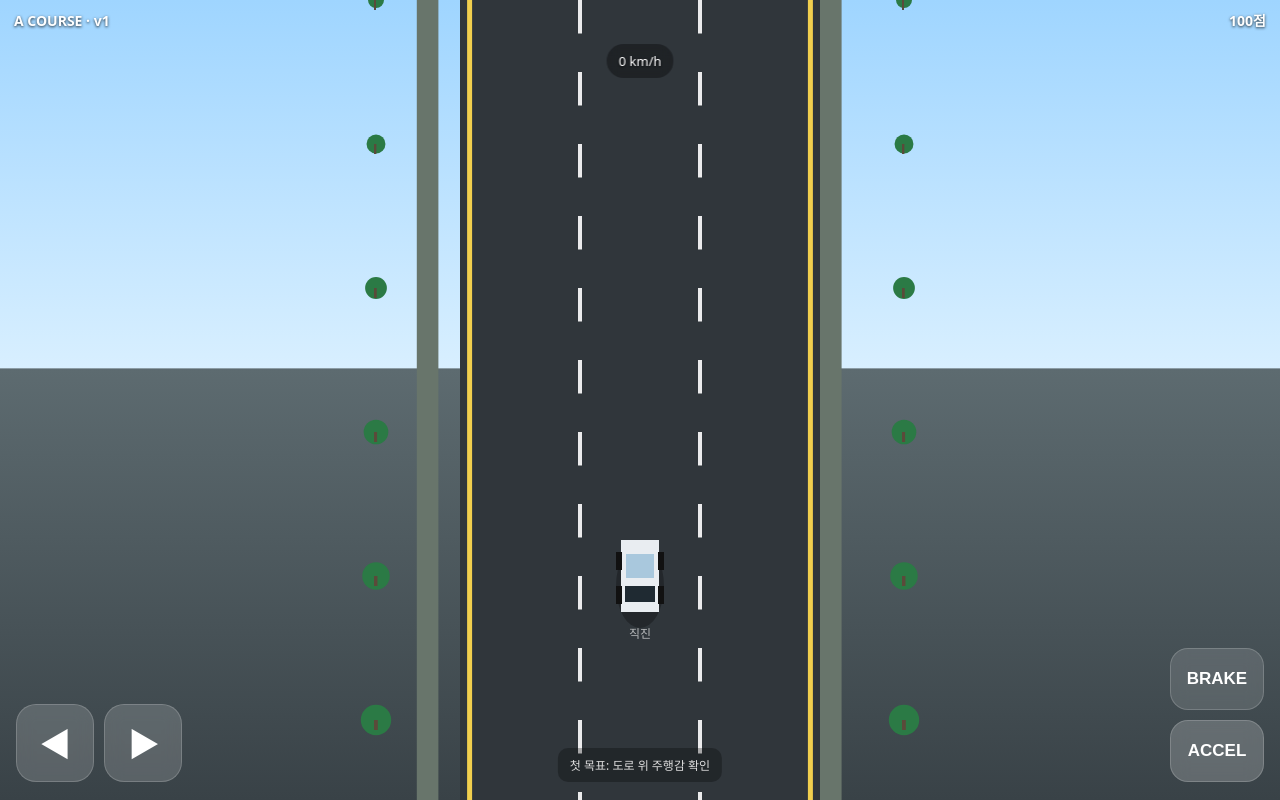
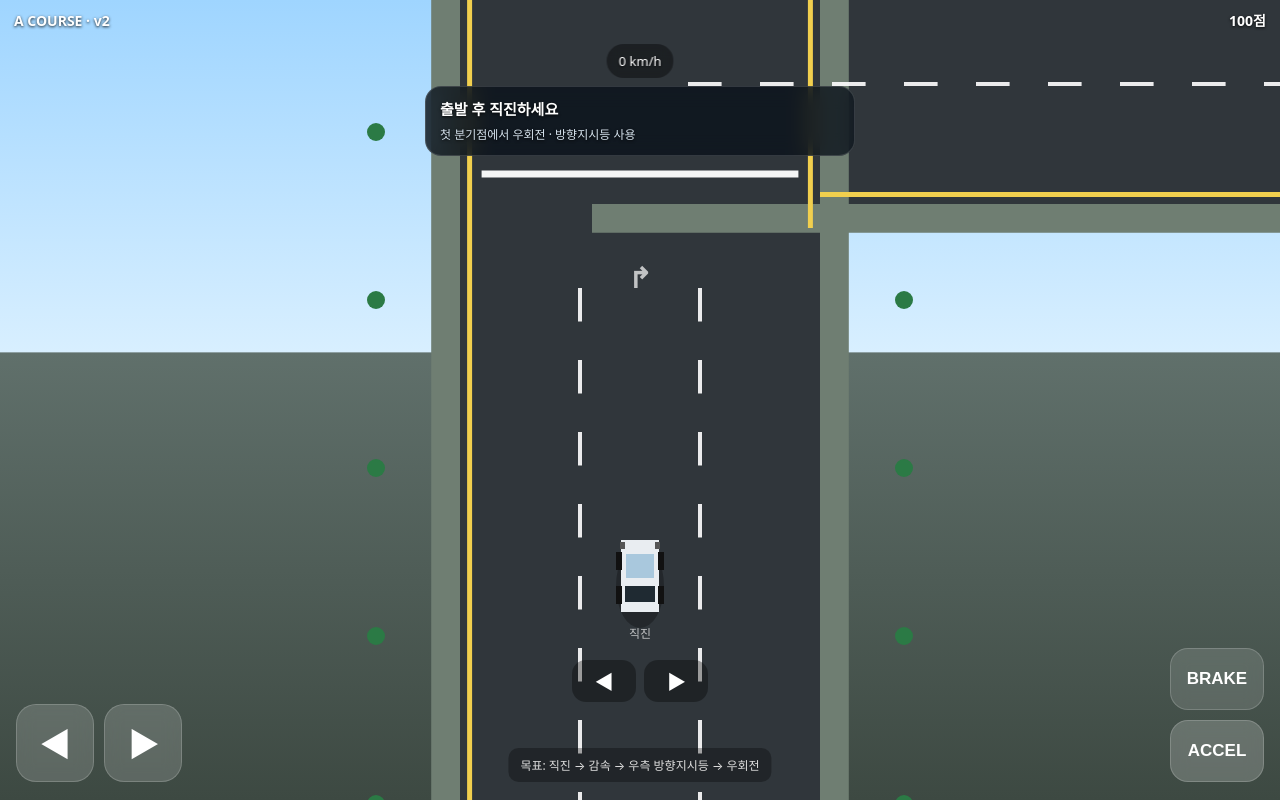
Before and after one commit to ariamake/-gangseo-roadtest, a plain HTML site: page index.html in a window 1280 px wide. Both pictures are taken after a click on the button "A코스 주행 시작". Drawn offline with Linux system fonts and the light colour scheme.

Commit message:
Add files via upload

```diff
--- a/index.html
+++ b/index.html
@@ -3,171 +3,75 @@
 <head>
 <meta charset="utf-8" />
 <meta name="viewport" content="width=device-width,initial-scale=1,maximum-scale=1,user-scalable=no" />
-<title>강서 ROAD TEST v1</title>
+<title>강서 ROAD TEST v2</title>
 <style>
-  html,body{margin:0;height:100%;overflow:hidden;background:#111;font-family:system-ui,-apple-system,BlinkMacSystemFont,"Segoe UI",sans-serif;touch-action:none}
-  #wrap{position:fixed;inset:0;background:#111}
-  canvas{display:block;width:100%;height:100%}
-  #hud{position:fixed;inset:0;pointer-events:none;color:#fff;text-shadow:0 1px 3px rgba(0,0,0,.8)}
-  #topbar{position:absolute;left:14px;right:14px;top:10px;display:flex;justify-content:space-between;align-items:center;font-weight:700;font-size:14px}
-  #status{position:absolute;top:44px;left:50%;transform:translateX(-50%);background:rgba(0,0,0,.35);backdrop-filter:blur(6px);padding:8px 12px;border-radius:999px;font-size:13px}
-  .controls{position:fixed;inset:0;pointer-events:none}
-  .pad{position:absolute;bottom:18px;display:flex;gap:10px;pointer-events:auto}
-  #leftPad{left:16px}
-  #rightPad{right:16px;flex-direction:column-reverse}
-  .btn{width:78px;height:78px;border:none;border-radius:20px;background:rgba(255,255,255,.16);color:white;font-size:30px;font-weight:800;backdrop-filter:blur(8px);box-shadow:inset 0 0 0 1px rgba(255,255,255,.18);user-select:none;-webkit-user-select:none}
-  .btn:active,.btn.active{background:rgba(255,255,255,.34);transform:scale(.98)}
-  #gas,#brake{width:94px;height:62px;font-size:17px;border-radius:18px}
-  #gas{background:rgba(255,255,255,.20)}
-  #brake{background:rgba(255,255,255,.13)}
-  #hint{position:fixed;left:50%;bottom:18px;transform:translateX(-50%);padding:8px 12px;border-radius:10px;background:rgba(0,0,0,.28);color:#ddd;font-size:12px;pointer-events:none}
-  #start{position:fixed;inset:0;display:flex;align-items:center;justify-content:center;background:linear-gradient(180deg,#8ec9ff 0 58%,#495159 58%);z-index:5}
-  #card{width:min(88vw,420px);background:rgba(10,18,28,.88);color:#fff;padding:24px;border-radius:24px;box-shadow:0 20px 60px rgba(0,0,0,.35);text-align:center}
-  #card h1{margin:0 0 8px;font-size:30px}
-  #card p{margin:6px 0 18px;color:#d8e4ef;line-height:1.55}
-  #startBtn{border:0;border-radius:16px;padding:15px 24px;font-size:18px;font-weight:800;background:#fff;color:#17212b;width:100%}
-  @media (orientation:portrait){#hint::after{content:' · 가로모드 권장'}}
+html,body{margin:0;height:100%;overflow:hidden;background:#111;font-family:system-ui,-apple-system,BlinkMacSystemFont,"Segoe UI",sans-serif;touch-action:none}
+#wrap{position:fixed;inset:0;background:#111} canvas{display:block;width:100%;height:100%}
+#hud{position:fixed;inset:0;pointer-events:none;color:#fff;text-shadow:0 1px 3px rgba(0,0,0,.85)}
+#topbar{position:absolute;left:14px;right:14px;top:10px;display:flex;justify-content:space-between;align-items:center;font-weight:800;font-size:14px}
+#status{position:absolute;top:44px;left:50%;transform:translateX(-50%);background:rgba(0,0,0,.4);backdrop-filter:blur(6px);padding:8px 12px;border-radius:999px;font-size:13px}
+#nav{position:absolute;top:86px;left:50%;transform:translateX(-50%);width:min(82vw,430px);background:rgba(9,17,26,.78);backdrop-filter:blur(10px);border:1px solid rgba(255,255,255,.14);border-radius:16px;padding:11px 14px;box-sizing:border-box}
+#nav strong{display:block;font-size:15px;margin-bottom:3px} #nav span{font-size:12px;color:#d7e4ef}
+.controls{position:fixed;inset:0;pointer-events:none}.pad{position:absolute;bottom:18px;display:flex;gap:10px;pointer-events:auto}#leftPad{left:16px}#rightPad{right:16px;flex-direction:column-reverse}
+.btn{width:78px;height:78px;border:none;border-radius:20px;background:rgba(255,255,255,.16);color:white;font-size:30px;font-weight:800;backdrop-filter:blur(8px);box-shadow:inset 0 0 0 1px rgba(255,255,255,.18);user-select:none;-webkit-user-select:none}.btn:active,.btn.active{background:rgba(255,255,255,.34);transform:scale(.98)}
+#gas,#brake{width:94px;height:62px;font-size:17px;border-radius:18px}#gas{background:rgba(255,255,255,.20)}#brake{background:rgba(255,255,255,.13)}
+#signalPad{position:fixed;left:50%;bottom:98px;transform:translateX(-50%);display:flex;gap:8px;pointer-events:auto}.sig{width:64px;height:42px;border:0;border-radius:14px;background:rgba(0,0,0,.34);color:#fff;font-size:18px;font-weight:900}.sig.active{background:rgba(255,185,45,.78);color:#111}
+#hint{position:fixed;left:50%;bottom:18px;transform:translateX(-50%);padding:8px 12px;border-radius:10px;background:rgba(0,0,0,.3);color:#ddd;font-size:12px;pointer-events:none;white-space:nowrap}
+#toast{position:fixed;left:50%;top:48%;transform:translate(-50%,-50%);background:rgba(0,0,0,.68);color:#fff;padding:14px 20px;border-radius:16px;font-weight:800;font-size:18px;opacity:0;transition:opacity .2s;pointer-events:none;z-index:4}#toast.show{opacity:1}
+#start{position:fixed;inset:0;display:flex;align-items:center;justify-content:center;background:linear-gradient(180deg,#8ec9ff 0 58%,#495159 58%);z-index:5}#card{width:min(88vw,420px);background:rgba(10,18,28,.9);color:#fff;padding:24px;border-radius:24px;box-shadow:0 20px 60px rgba(0,0,0,.35);text-align:center}#card h1{margin:0 0 8px;font-size:30px}#card p{margin:6px 0 18px;color:#d8e4ef;line-height:1.55}#startBtn{border:0;border-radius:16px;padding:15px 24px;font-size:18px;font-weight:800;background:#fff;color:#17212b;width:100%}
+@media (orientation:portrait){#hint::after{content:' · 가로모드 권장'}}
 </style>
 </head>
 <body>
 <div id="wrap"><canvas id="game"></canvas></div>
-<div id="hud">
-  <div id="topbar"><span>A COURSE · v1</span><span id="score">100점</span></div>
-  <div id="status">0 km/h</div>
-</div>
-<div class="controls">
-  <div id="leftPad" class="pad">
-    <button class="btn" data-key="left">◀</button>
-    <button class="btn" data-key="right">▶</button>
-  </div>
-  <div id="rightPad" class="pad">
-    <button class="btn" id="gas" data-key="gas">ACCEL</button>
-    <button class="btn" id="brake" data-key="brake">BRAKE</button>
-  </div>
-</div>
-<div id="hint">첫 목표: 도로 위 주행감 확인</div>
-<div id="start">
-  <div id="card">
-    <h1>강서 ROAD TEST</h1>
-    <p>A코스 프로토타입 v1<br>차량 조작감과 3인칭 카메라를 먼저 확인합니다.</p>
-    <button id="startBtn">A코스 주행 시작</button>
-  </div>
-</div>
+<div id="hud"><div id="topbar"><span>A COURSE · v2</span><span id="score">100점</span></div><div id="status">0 km/h</div><div id="nav"><strong id="navTitle">출발 후 직진하세요</strong><span id="navSub">첫 분기점에서 우회전 · 방향지시등 사용</span></div></div>
+<div class="controls"><div id="leftPad" class="pad"><button class="btn" data-key="left">◀</button><button class="btn" data-key="right">▶</button></div><div id="rightPad" class="pad"><button class="btn" id="gas" data-key="gas">ACCEL</button><button class="btn" id="brake" data-key="brake">BRAKE</button></div></div>
+<div id="signalPad"><button class="sig" id="sigL">◀︎</button><button class="sig" id="sigR">▶︎</button></div>
+<div id="hint">목표: 직진 → 감속 → 우측 방향지시등 → 우회전</div><div id="toast"></div>
+<div id="start"><div id="card"><h1>강서 ROAD TEST</h1><p>A코스 구간 주행 프로토타입 v2<br>직진만 하던 v1에서 첫 분기·우회전·방향지시등을 추가했습니다.</p><button id="startBtn">A코스 주행 시작</button></div></div>
 <script>
-const canvas = document.getElementById('game');
-const ctx = canvas.getContext('2d');
-const statusEl = document.getElementById('status');
-const startEl = document.getElementById('start');
-const keys={left:false,right:false,gas:false,brake:false};
-let running=false, last=performance.now();
-
-function resize(){
-  const dpr=Math.min(devicePixelRatio||1,2);
-  canvas.width=Math.floor(innerWidth*dpr); canvas.height=Math.floor(innerHeight*dpr);
-  canvas.style.width=innerWidth+'px'; canvas.style.height=innerHeight+'px';
-  ctx.setTransform(dpr,0,0,dpr,0,0);
+const canvas=document.getElementById('game'),ctx=canvas.getContext('2d'),statusEl=document.getElementById('status'),scoreEl=document.getElementById('score'),navTitle=document.getElementById('navTitle'),navSub=document.getElementById('navSub'),toast=document.getElementById('toast'),startEl=document.getElementById('start');
+const keys={left:false,right:false,gas:false,brake:false}; let running=false,last=performance.now(),score=100,signal=0,checkpoint=0,penalties={signal:false,offroad:false,speed:false};
+function resize(){const dpr=Math.min(devicePixelRatio||1,2);canvas.width=Math.floor(innerWidth*dpr);canvas.height=Math.floor(innerHeight*dpr);canvas.style.width=innerWidth+'px';canvas.style.height=innerHeight+'px';ctx.setTransform(dpr,0,0,dpr,0,0)} addEventListener('resize',resize);resize();
+const car={x:0,y:360,angle:-Math.PI/2,speed:0,steer:0}; const roadW=300,half=150;
+function bindButton(btn,key){const on=e=>{e.preventDefault();keys[key]=true;btn.classList.add('active')};const off=e=>{e.preventDefault();keys[key]=false;btn.classList.remove('active')};['pointerdown','touchstart'].forEach(ev=>btn.addEventListener(ev,on,{passive:false}));['pointerup','pointercancel','pointerleave','touchend','touchcancel'].forEach(ev=>btn.addEventListener(ev,off,{passive:false}))} document.querySelectorAll('[data-key]').forEach(b=>bindButton(b,b.dataset.key));
+function setSignal(v){signal=signal===v?0:v;document.getElementById('sigL').classList.toggle('active',signal===-1);document.getElementById('sigR').classList.toggle('active',signal===1)} document.getElementById('sigL').onclick=()=>setSignal(-1);document.getElementById('sigR').onclick=()=>setSignal(1);
+addEventListener('keydown',e=>{if(e.key==='ArrowLeft')keys.left=true;if(e.key==='ArrowRight')keys.right=true;if(e.key==='ArrowUp')keys.gas=true;if(e.key==='ArrowDown')keys.brake=true;if(e.key==='q')setSignal(-1);if(e.key==='e')setSignal(1)}); addEventListener('keyup',e=>{if(e.key==='ArrowLeft')keys.left=false;if(e.key==='ArrowRight')keys.right=false;if(e.key==='ArrowUp')keys.gas=false;if(e.key==='ArrowDown')keys.brake=false});
+document.getElementById('startBtn').onclick=()=>{startEl.style.display='none';running=true;last=performance.now();requestAnimationFrame(loop)};
+function pop(msg){toast.textContent=msg;toast.classList.add('show');clearTimeout(pop.t);pop.t=setTimeout(()=>toast.classList.remove('show'),1100)} function deduct(n,msg){score=Math.max(0,score-n);scoreEl.textContent=score+'점';pop('-'+n+'점 · '+msg)}
+function distToRoad(x,y){ // union of vertical approach and horizontal road at intersection
+ const dV=Math.abs(x); const onV=y>-100; const dH=Math.abs(y+100); const onH=x>-10; let d=999; if(onV)d=Math.min(d,dV); if(onH)d=Math.min(d,dH); return d; }
+function update(dt){const accel=55,brake=90,drag=15,max=90,reverse=-15;if(keys.gas)car.speed+=accel*dt;if(keys.brake)car.speed-=brake*dt;if(!keys.gas&&!keys.brake){if(car.speed>0)car.speed=Math.max(0,car.speed-drag*dt);else if(car.speed<0)car.speed=Math.min(0,car.speed+drag*dt)}car.speed=Math.max(reverse,Math.min(max,car.speed));const target=(keys.left?-1:0)+(keys.right?1:0);car.steer+=(target-car.steer)*Math.min(1,7*dt);const sf=Math.min(1,Math.abs(car.speed)/35);car.angle+=car.steer*(1.0*sf)*(car.speed>=0?1:-1)*dt;const pp=1.65;car.x+=Math.cos(car.angle)*car.speed*pp*dt;car.y+=Math.sin(car.angle)*car.speed*pp*dt;statusEl.textContent=Math.round(Math.abs(car.speed))+' km/h';
+ // checkpoint logic
+ if(checkpoint===0 && car.y<120){checkpoint=1;navTitle.textContent='120m 앞 우회전';navSub.textContent='감속 후 우측 방향지시등을 켜세요';}
+ if(checkpoint===1 && car.y<15){checkpoint=2;navTitle.textContent='곧 우회전';navSub.textContent='20 km/h 안팎으로 진입 권장';if(signal!==1&&!penalties.signal){penalties.signal=true;deduct(5,'방향지시등 미사용')}}
+ if(checkpoint===2 && car.x>90 && Math.abs(car.y+100)<100){checkpoint=3;navTitle.textContent='우회전 완료 · 직진';navSub.textContent='차선 중앙을 유지하세요';pop('첫 분기 통과!');signal=0;document.getElementById('sigR').classList.remove('active')}
+ if(checkpoint<3 && car.y<35 && Math.abs(car.speed)>35 && !penalties.speed){penalties.speed=true;deduct(5,'교차로 진입 속도 과다')}
+ const d=distToRoad(car.x,car.y); if(d>half-18){car.speed*=.985;if(!penalties.offroad){penalties.offroad=true;deduct(10,'차로 이탈')}}
 }
-addEventListener('resize',resize); resize();
-
-const car={x:0,y:0,angle:-Math.PI/2,speed:0,steer:0};
-const road={half:150};
-
-function bindButton(btn,key){
-  const on=e=>{e.preventDefault();keys[key]=true;btn.classList.add('active')};
-  const off=e=>{e.preventDefault();keys[key]=false;btn.classList.remove('active')};
-  ['pointerdown','touchstart'].forEach(ev=>btn.addEventListener(ev,on,{passive:false}));
-  ['pointerup','pointercancel','pointerleave','touchend','touchcancel'].forEach(ev=>btn.addEventListener(ev,off,{passive:false}));
-}
-document.querySelectorAll('[data-key]').forEach(b=>bindButton(b,b.dataset.key));
-addEventListener('keydown',e=>{if(e.key==='ArrowLeft')keys.left=true;if(e.key==='ArrowRight')keys.right=true;if(e.key==='ArrowUp')keys.gas=true;if(e.key==='ArrowDown')keys.brake=true;});
-addEventListener('keyup',e=>{if(e.key==='ArrowLeft')keys.left=false;if(e.key==='ArrowRight')keys.right=false;if(e.key==='ArrowUp')keys.gas=false;if(e.key==='ArrowDown')keys.brake=false;});
-document.getElementById('startBtn').onclick=()=>{startEl.style.display='none';running=true;last=performance.now();requestAnimationFrame(loop)};
-
-function update(dt){
-  const accel=55, brake=85, drag=15, max=95, reverse=-18;
-  if(keys.gas) car.speed += accel*dt;
-  if(keys.brake) car.speed -= brake*dt;
-  if(!keys.gas && !keys.brake){
-    if(car.speed>0) car.speed=Math.max(0,car.speed-drag*dt);
-    else if(car.speed<0) car.speed=Math.min(0,car.speed+drag*dt);
-  }
-  car.speed=Math.max(reverse,Math.min(max,car.speed));
-  const targetSteer=(keys.left?-1:0)+(keys.right?1:0);
-  car.steer += (targetSteer-car.steer)*Math.min(1,7*dt);
-  const speedFactor=Math.min(1,Math.abs(car.speed)/35);
-  car.angle += car.steer*(0.95*speedFactor)*(car.speed>=0?1:-1)*dt;
-  const pxPerKmh=1.65;
-  car.x += Math.cos(car.angle)*car.speed*pxPerKmh*dt;
-  car.y += Math.sin(car.angle)*car.speed*pxPerKmh*dt;
-  // keep prototype centered around a broad road corridor, with soft slowdown at edges
-  if(Math.abs(car.x)>road.half-28){car.speed*=0.96;}
-  statusEl.textContent=Math.round(Math.abs(car.speed))+' km/h';
-}
-
-function worldToScreen(wx,wy,cx,cy,scale){
-  const dx=wx-car.x, dy=wy-car.y;
-  const ca=Math.cos(-car.angle-Math.PI/2), sa=Math.sin(-car.angle-Math.PI/2);
-  const rx=dx*ca-dy*sa, ry=dx*sa+dy*ca;
-  return {x:cx+rx*scale,y:cy+ry*scale};
-}
-
-function draw(){
-  const w=innerWidth,h=innerHeight;
-  ctx.clearRect(0,0,w,h);
-  // sky/ground
-  const grad=ctx.createLinearGradient(0,0,0,h);
-  grad.addColorStop(0,'#9fd5ff');grad.addColorStop(.46,'#d8efff');grad.addColorStop(.461,'#5d6b70');grad.addColorStop(1,'#394247');
-  ctx.fillStyle=grad;ctx.fillRect(0,0,w,h);
-
-  // camera: car near lower center
-  const cx=w/2, cy=h*0.72, scale=1.2;
-
-  // road long strip aligned with world Y axis
-  const minY=car.y-900, maxY=car.y+900;
-  const p1=worldToScreen(-road.half,minY,cx,cy,scale), p2=worldToScreen(road.half,minY,cx,cy,scale), p3=worldToScreen(road.half,maxY,cx,cy,scale), p4=worldToScreen(-road.half,maxY,cx,cy,scale);
-  ctx.fillStyle='#30363b'; ctx.beginPath();ctx.moveTo(p1.x,p1.y);ctx.lineTo(p2.x,p2.y);ctx.lineTo(p3.x,p3.y);ctx.lineTo(p4.x,p4.y);ctx.closePath();ctx.fill();
-
-  // shoulders
-  [-(road.half+18),road.half].forEach((x,i)=>{
-    const a=worldToScreen(x,minY,cx,cy,scale), b=worldToScreen(x+(i?18:-18),minY,cx,cy,scale), c=worldToScreen(x+(i?18:-18),maxY,cx,cy,scale), d=worldToScreen(x,maxY,cx,cy,scale);
-    ctx.fillStyle='#68756b';ctx.beginPath();ctx.moveTo(a.x,a.y);ctx.lineTo(b.x,b.y);ctx.lineTo(c.x,c.y);ctx.lineTo(d.x,d.y);ctx.closePath();ctx.fill();
-  });
-
-  // lane markings
-  ctx.lineWidth=4;ctx.strokeStyle='rgba(255,255,255,.9)';
-  [-50,50].forEach(x=>{ctx.beginPath();for(let y=Math.floor(minY/60)*60;y<maxY;y+=60){const a=worldToScreen(x,y,cx,cy,scale),b=worldToScreen(x,y+28,cx,cy,scale);ctx.moveTo(a.x,a.y);ctx.lineTo(b.x,b.y);}ctx.stroke();});
-  // outer yellow line
-  ctx.strokeStyle='#f1cf4e';ctx.lineWidth=5;[-road.half+8,road.half-8].forEach(x=>{const a=worldToScreen(x,minY,cx,cy,scale),b=worldToScreen(x,maxY,cx,cy,scale);ctx.beginPath();ctx.moveTo(a.x,a.y);ctx.lineTo(b.x,b.y);ctx.stroke();});
-
-  // simple roadside objects for speed perception
-  for(let y=Math.floor((car.y-800)/120)*120;y<car.y+800;y+=120){
-    [-220,220].forEach(x=>{
-      const p=worldToScreen(x,y,cx,cy,scale);
-      const s=Math.max(2,8+(p.y/h)*8);
-      ctx.fillStyle='#2b7a45';ctx.beginPath();ctx.arc(p.x,p.y,s,0,Math.PI*2);ctx.fill();
-      ctx.fillStyle='#5b4a3a';ctx.fillRect(p.x-2,p.y,s*.25,10);
-    });
-  }
-
-  // car shadow
-  ctx.save();ctx.translate(cx,cy);ctx.rotate(0);ctx.fillStyle='rgba(0,0,0,.28)';ctx.beginPath();ctx.ellipse(0,10,24,42,0,0,Math.PI*2);ctx.fill();
-  // car body
-  ctx.fillStyle='#e9edf1';ctx.fillRect(-19,-36,38,72);
-  ctx.fillStyle='#a9c8dd';ctx.fillRect(-14,-22,28,24);
-  ctx.fillStyle='#1f2a32';ctx.fillRect(-15,10,30,16);
-  ctx.fillStyle='#111';ctx.fillRect(-24,-24,6,18);ctx.fillRect(18,-24,6,18);ctx.fillRect(-24,10,6,18);ctx.fillRect(18,10,6,18);
-  ctx.restore();
-
-  // subtle steering marker
-  ctx.fillStyle='rgba(255,255,255,.65)';ctx.font='12px system-ui';ctx.textAlign='center';ctx.fillText(car.steer<-0.15?'조향 ←':car.steer>0.15?'조향 →':'직진',cx,cy+62);
-}
-
-function loop(t){
-  if(!running)return;
-  const dt=Math.min(.033,(t-last)/1000);last=t;
-  update(dt);draw();requestAnimationFrame(loop);
-}
-draw();
-</script>
-</body>
-</html>
+function worldToScreen(wx,wy,cx,cy,scale){const dx=wx-car.x,dy=wy-car.y;const ca=Math.cos(-car.angle-Math.PI/2),sa=Math.sin(-car.angle-Math.PI/2);const rx=dx*ca-dy*sa,ry=dx*sa+dy*ca;return{x:cx+rx*scale,y:cy+ry*scale}}
+function poly(points,fill){ctx.fillStyle=fill;ctx.beginPath();points.forEach((p,i)=>i?ctx.lineTo(p.x,p.y):ctx.moveTo(p.x,p.y));ctx.closePath();ctx.fill()}
+function line(a,b,color,w=4){ctx.strokeStyle=color;ctx.lineWidth=w;ctx.beginPath();ctx.moveTo(a.x,a.y);ctx.lineTo(b.x,b.y);ctx.stroke()}
+function drawRoadRect(x1,y1,x2,y2,cx,cy,s,fill='#30363b'){poly([worldToScreen(x1,y1,cx,cy,s),worldToScreen(x2,y1,cx,cy,s),worldToScreen(x2,y2,cx,cy,s),worldToScreen(x1,y2,cx,cy,s)],fill)}
+function draw(){const w=innerWidth,h=innerHeight;ctx.clearRect(0,0,w,h);const grad=ctx.createLinearGradient(0,0,0,h);grad.addColorStop(0,'#9fd5ff');grad.addColorStop(.44,'#d8efff');grad.addColorStop(.441,'#60706b');grad.addColorStop(1,'#3d4942');ctx.fillStyle=grad;ctx.fillRect(0,0,w,h);const cx=w/2,cy=h*.72,s=1.2;
+ // roads: vertical approach + horizontal road, overlapping to form T/intersection
+ drawRoadRect(-half,-900,half,900,cx,cy,s); drawRoadRect(-40,-100-half,900,-100+half,cx,cy,s);
+ // sidewalks/grass bands for readable intersection
+ drawRoadRect(-half-24,-900,-half,900,cx,cy,s,'#6f7e72');drawRoadRect(half,-900,half+24,900,cx,cy,s,'#6f7e72');drawRoadRect(-40,-100-half-24,900,-100-half,cx,cy,s,'#6f7e72');drawRoadRect(-40,-100+half,900,-100+half+24,cx,cy,s,'#6f7e72');
+ // lane dashes vertical
+ ctx.strokeStyle='rgba(255,255,255,.9)';ctx.lineWidth=4;[-50,50].forEach(x=>{ctx.beginPath();for(let y=-900;y<900;y+=60){if(y>-260&&y<70)continue;const a=worldToScreen(x,y,cx,cy,s),b=worldToScreen(x,y+28,cx,cy,s);ctx.moveTo(a.x,a.y);ctx.lineTo(b.x,b.y)}ctx.stroke()});
+ // lane dashes horizontal
+ [-150,-50].forEach(y=>{ctx.beginPath();for(let x=40;x<900;x+=60){const a=worldToScreen(x,y,cx,cy,s),b=worldToScreen(x+28,y,cx,cy,s);ctx.moveTo(a.x,a.y);ctx.lineTo(b.x,b.y)}ctx.stroke()});
+ // stop line before turn
+ line(worldToScreen(-half+18,25,cx,cy,s),worldToScreen(half-18,25,cx,cy,s),'rgba(255,255,255,.95)',7);
+ // outer yellow edges
+ line(worldToScreen(-half+8,-900,cx,cy,s),worldToScreen(-half+8,900,cx,cy,s),'#f1cf4e',5);line(worldToScreen(half-8,-900,cx,cy,s),worldToScreen(half-8,70,cx,cy,s),'#f1cf4e',5);line(worldToScreen(-40,-100-half+8,cx,cy,s),worldToScreen(900,-100-half+8,cx,cy,s),'#f1cf4e',5);line(worldToScreen(150,-100+half-8,cx,cy,s),worldToScreen(900,-100+half-8,cx,cy,s),'#f1cf4e',5);
+ // direction arrow on road
+ const ap=worldToScreen(0,120,cx,cy,s);ctx.save();ctx.translate(ap.x,ap.y);ctx.rotate(-car.angle-Math.PI/2);ctx.fillStyle='rgba(255,255,255,.7)';ctx.font='bold 28px system-ui';ctx.textAlign='center';ctx.fillText('↱',0,0);ctx.restore();
+ // trees/roadside posts
+ for(let y=-850;y<850;y+=140){[-220,220].forEach(x=>{if(y>-240&&y<80&&x>0)return;const p=worldToScreen(x,y,cx,cy,s);ctx.fillStyle='#2b7a45';ctx.beginPath();ctx.arc(p.x,p.y,9,0,Math.PI*2);ctx.fill()})}
+ // car fixed to camera, rotated by steering visual only
+ ctx.save();ctx.translate(cx,cy);ctx.fillStyle='rgba(0,0,0,.28)';ctx.beginPath();ctx.ellipse(0,10,24,42,0,0,Math.PI*2);ctx.fill();ctx.fillStyle='#e9edf1';ctx.fillRect(-19,-36,38,72);ctx.fillStyle='#a9c8dd';ctx.fillRect(-14,-22,28,24);ctx.fillStyle='#1f2a32';ctx.fillRect(-15,10,30,16);ctx.fillStyle='#111';ctx.fillRect(-24,-24,6,18);ctx.fillRect(18,-24,6,18);ctx.fillRect(-24,10,6,18);ctx.fillRect(18,10,6,18);ctx.fillStyle=signal===1?'#ffbf2f':'#555';ctx.fillRect(15,-34,5,7);ctx.fillStyle=signal===-1?'#ffbf2f':'#555';ctx.fillRect(-20,-34,5,7);ctx.restore();
+ ctx.fillStyle='rgba(255,255,255,.7)';ctx.font='12px system-ui';ctx.textAlign='center';ctx.fillText(car.steer<-.15?'조향 ←':car.steer>.15?'조향 →':'직진',cx,cy+62)}
+function loop(t){if(!running)return;const dt=Math.min(.033,(t-last)/1000);last=t;update(dt);draw();requestAnimationFrame(loop)} draw();
+</script></body></html>
```
